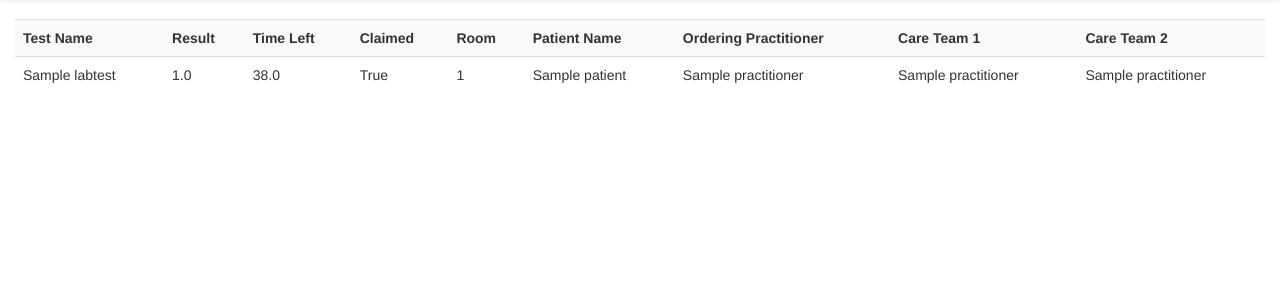
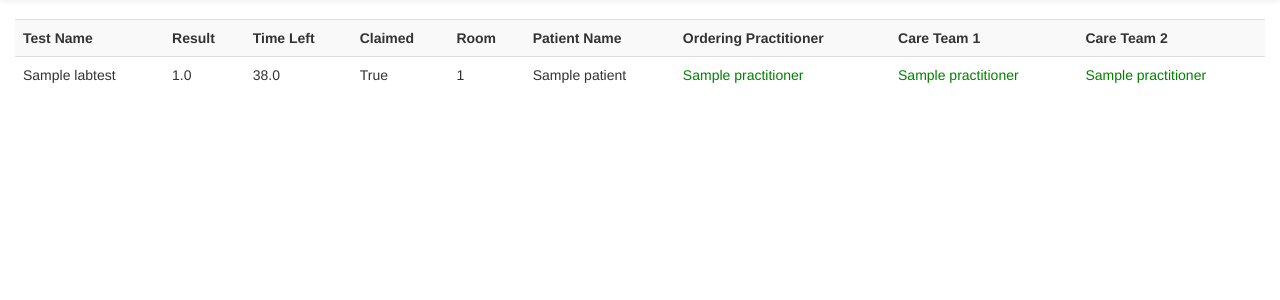
Before and after one commit to psehgal/labit, a Django app: page /dashboard in a window 1280 px wide. Shown: the part 51-351 px from the top of the page. Run offline with Django 3.2, Linux system fonts and the light colour scheme; tables that the repository leaves empty hold one stand-in row (values such as "Sample post"); some libraries are stand-ins or nearby versions.

Commit message:
colors red and green for on/off call

```diff
--- a/messagegenerator/models.py
+++ b/messagegenerator/models.py
@@ -62,6 +62,9 @@ class Practitioner(models.Model):
     on_call = models.BooleanField(default=f)
     location = models.IntegerField(default=g())
     push_token = models.CharField(max_length=500, default="123")
+
+    def is_on_call(self):
+        return self.on_call == True
 
     def __str__(self):
         return self.name + ", " + self.fhir_id
--- a/messagegenerator/templates/messagegenerator/dashboard.html
+++ b/messagegenerator/templates/messagegenerator/dashboard.html
@@ -22,9 +22,25 @@
       <td>{{ order.taken_by_doctor }}</td>
       <td>{{ order.room }}</td>
       <td>{{ order.patient.name }}</td>
-      <td>{{ order.ordering_practitioner.name }}</td>
-      <td>{{ order.care_team_doctor_1.name }}</td>
-      <td>{{ order.care_team_doctor_2.name }}</td>
+
+      {% if order.ordering_practitioner.is_on_call %}
+      <td style="color: green">{{ order.ordering_practitioner.name }}</td>
+      {% else %}
+      <td style="color: firebrick">{{ order.ordering_practitioner.name }}</td>
+      {% endif %}
+
+      {% if order.care_team_doctor_1.is_on_call %}
+      <td style="color: green">{{ order.care_team_doctor_1.name }}</td>
+      {% else %}
+      <td style="color: firebrick">{{ order.care_team_doctor_1.name }}</td>
+      {% endif %}
+
+      {% if order.care_team_doctor_2.is_on_call %}
+      <td style="color: green">{{ order.care_team_doctor_2.name }}</td>
+      {% else %}
+      <td style="color: firebrick">{{ order.care_team_doctor_2.name }}</td>
+      {% endif %}
+
     </tr>
     {% endfor %}
 
```
